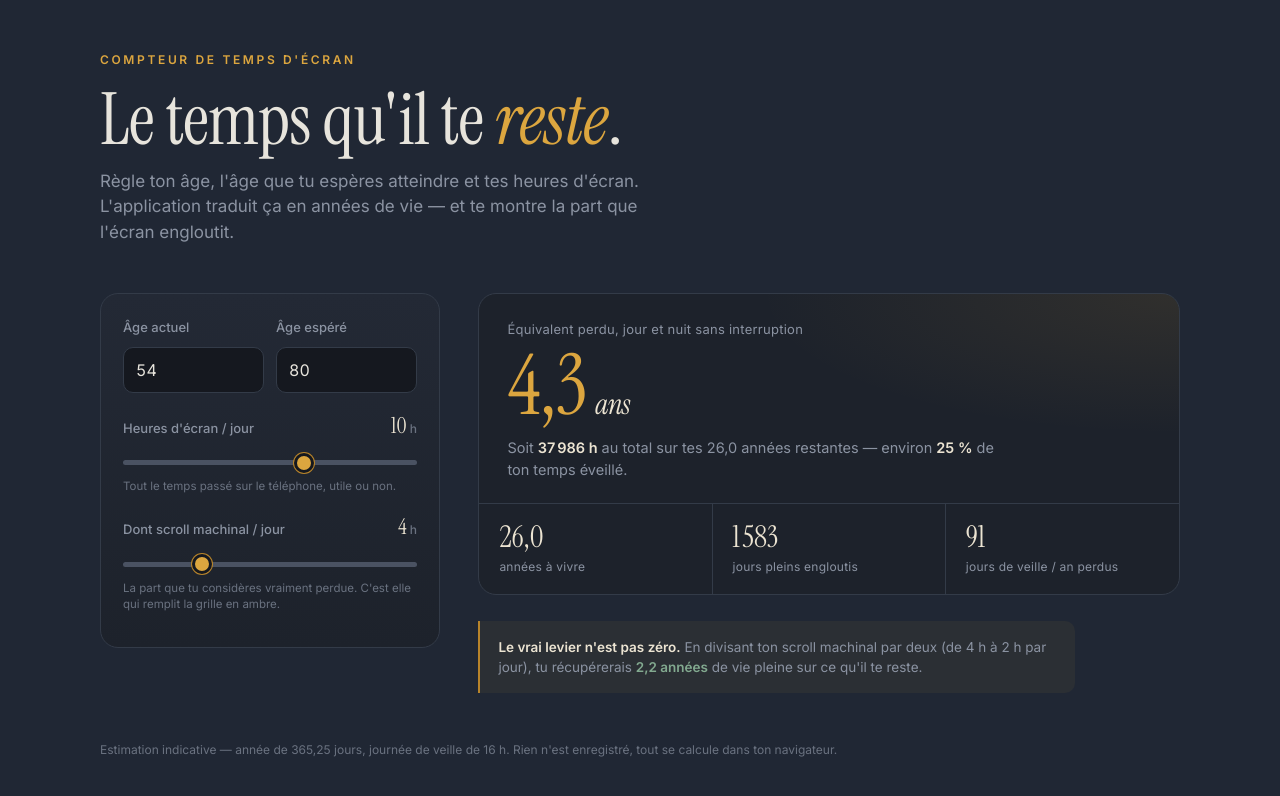
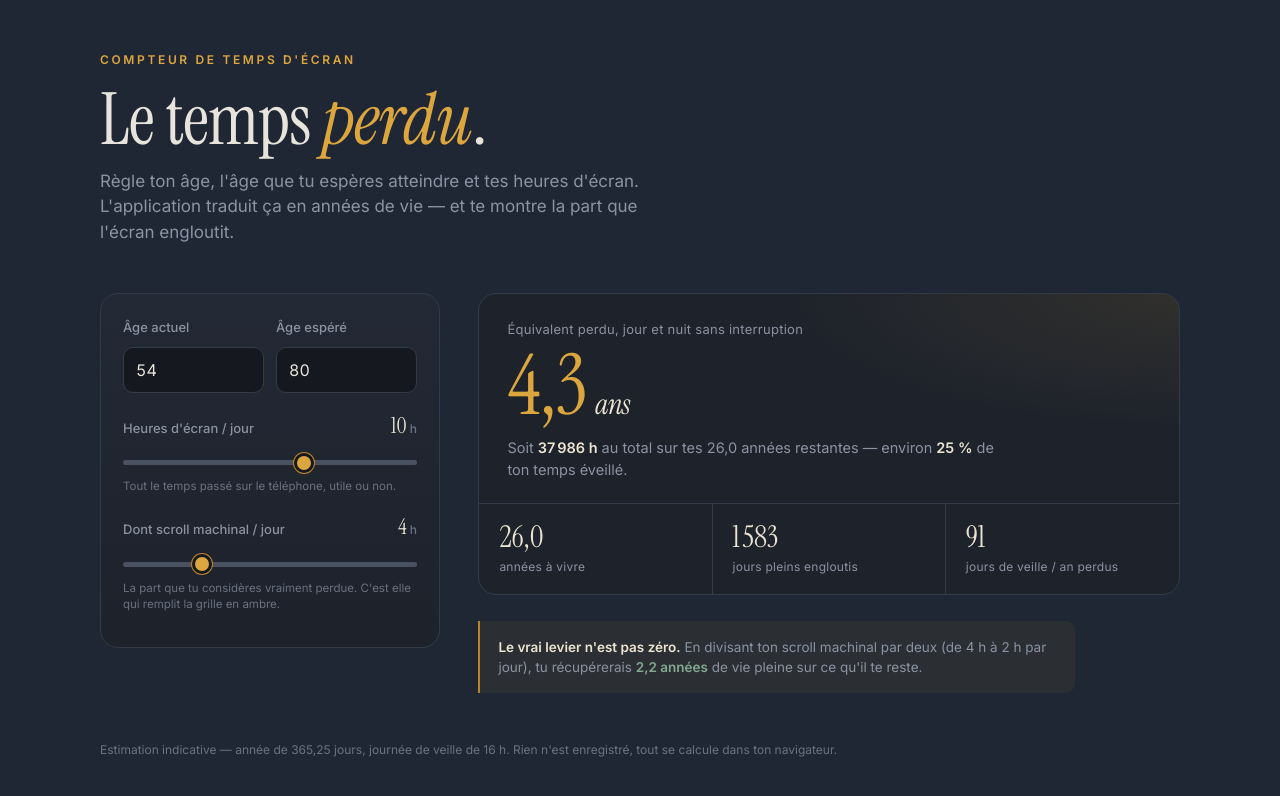
Before and after one commit to maxmontezume-sketch/Temps-d-cran-, a plain HTML site: page index.html in a window 1280 px wide. Drawn offline with Linux system fonts and the light colour scheme.

Commit message:
Update index.html

```diff
--- a/index.html
+++ b/index.html
@@ -170,7 +170,7 @@
 <div class="wrap">
   <header>
     <p class="eyebrow">Compteur de temps d'écran</p>
-    <h1>Le temps qu'il te <em>reste</em>.</h1>
+    <h1>Le temps  <em>perdu</em>.</h1>
     <p class="lede">Règle ton âge, l'âge que tu espères atteindre et tes heures d'écran. L'application traduit ça en années de vie — et te montre la part que l'écran engloutit.</p>
   </header>
 
```
